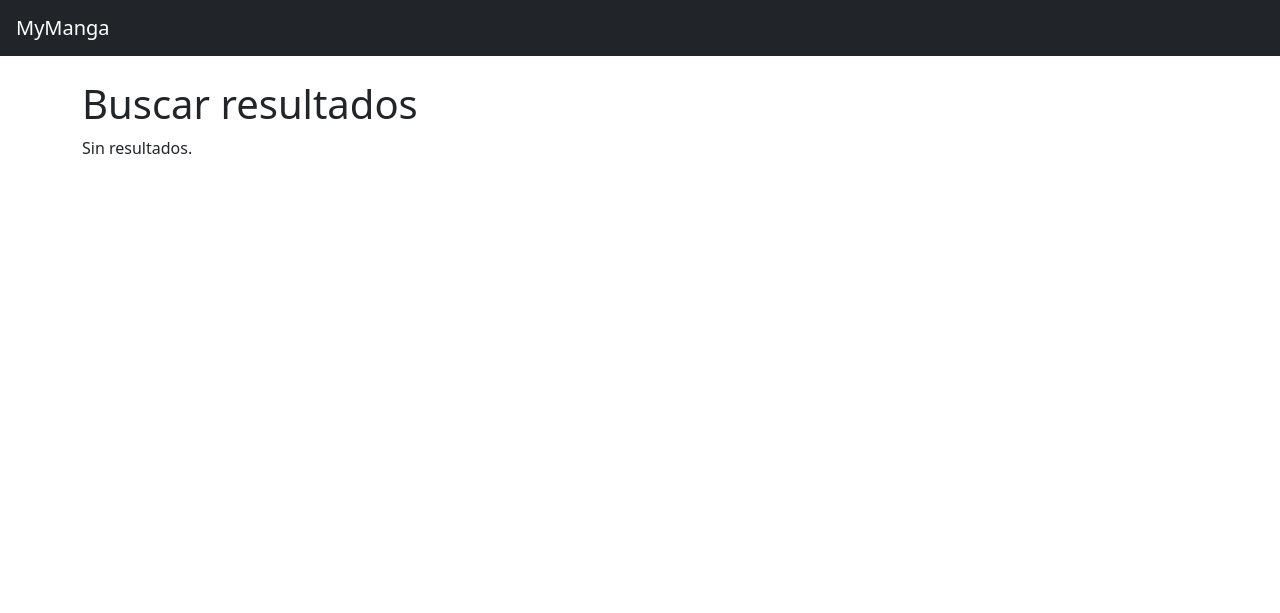
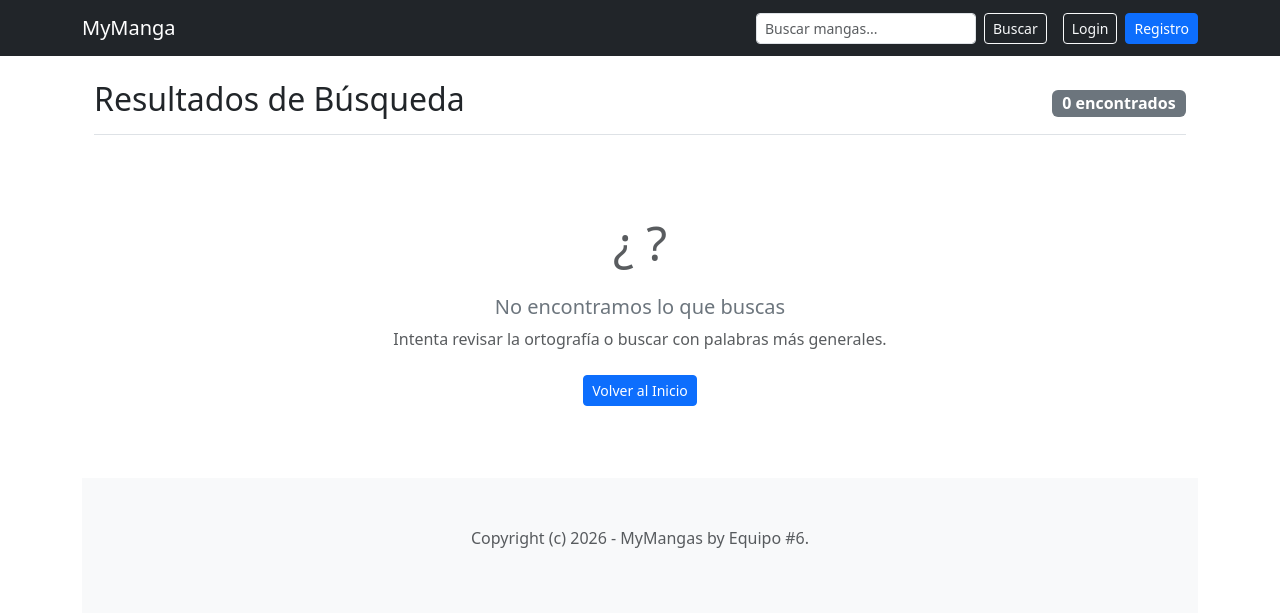
Before and after one commit to kookie-lucky-moki/MyManga, a Django app: page /search/ in a window 1280 px wide. Shown: the top 613 px of the page. Run offline with Django 5.2, Linux system fonts and the light colour scheme.

Commit message:
Citlali - Se añadio un modelo de usuarios en la pagina para que los usuario puedan crear una cuenta. Se ajustaron partes de las plantillas mejorando el lector de mangas y la presentacion de los mangas. Tambien se agrego una barra de busqueda.

```diff
--- a/mangas/templates/mangas/base.html
+++ b/mangas/templates/mangas/base.html
@@ -1,24 +1,50 @@
 <!DOCTYPE html>
-<html lang="en">
+<html lang="es">
 <head>
     <meta charset="UTF-8">
+    <title>MyManga</title>
 
-    <title>{% block title %}MyManga{% endblock %}</title>
-
-    <link href="https://cdn.jsdelivr.net/npm/bootstrap@5.3.3/dist/css/bootstrap.min.css" rel="stylesheet">
+    <!-- Bootstrap 5.3 -->
+    <link href="https://cdn.jsdelivr.net/npm/bootstrap@5.3.0/dist/css/bootstrap.min.css" rel="stylesheet">
 </head>
 <body>
 
-    <nav class="navbar navbar-dark bg-dark px-3">
-        <a class="navbar-brand" href="/">MyManga</a>
-    </nav>
+<nav class="navbar navbar-expand-lg navbar-dark bg-dark">
+  <div class="container">
+    <a class="navbar-brand" href="/">MyManga</a>
 
-    <div class="container mt-4">
+    <div class="d-flex ms-auto align-items-center gap-3">
 
-        {% block content %}
-        {% endblock %}
+      <form action="{% url 'search' %}" method="GET" class="d-flex" role="search">
+        <input class="form-control form-control-sm me-2" type="search" name="q" placeholder="Buscar mangas..." aria-label="Buscar">
+        <button class="btn btn-outline-light btn-sm" type="submit">Buscar</button>
+      </form>
+
+      <div class="d-flex align-items-center">
+        {% if user.is_authenticated %}
+          <span class="text-white me-3">¡Hola, {{ user.username }}!</span>
+          <a href="{% url 'logout' %}" class="btn btn-outline-light btn-sm">Logout</a>
+        {% else %}
+          <a href="{% url 'login' %}" class="btn btn-outline-light btn-sm me-2">Login</a>
+          <a href="{% url 'register' %}" class="btn btn-primary btn-sm">Registro</a>
+        {% endif %}
+      </div>
 
     </div>
+  </div>
+</nav>
+<div class="container mt-4">
+    {% block content %}
+
+    {% endblock %}
+
+    <footer class="py-5 text-center text-body-secondary bg-body-tertiary">
+        <p>Copyright (c) 2026 - MyMangas by Equipo #6. </p>
+    </footer>
+    <script src="https://cdn.jsdelivr.net/npm/bootstrap@5.3.8/dist/js/bootstrap.bundle.min.js" integrity="sha384-FKyoEForCGlyvwx9Hj09JcYn3nv7wiPVlz7YYwJrWVcXK/BmnVDxM+D2scQbITxI" crossorigin="anonymous"></script>
+</body>
+
+</div>
 
 </body>
 </html>
--- a/mangas/templates/mangas/manga_detail.html
+++ b/mangas/templates/mangas/manga_detail.html
@@ -16,6 +16,9 @@
     <div class="col-md-8">
 
         <h1>{{ manga.title }}</h1>
+        {% if manga.author %}
+            <p class="card-text text-muted small mb-3">Por: {{ manga.author }}</p>
+        {% endif %}
 
         <p>{{ manga.description }}</p>
 
@@ -28,7 +31,7 @@
             <li>
 
                 <a href="{% url 'read_chapter' manga.slug chapter.id %}">
-                    Capitulo {{ chapter.number }}
+                    {{ chapter.title }}
                 </a>
 
             </li>
--- a/mangas/templates/mangas/search.html
+++ b/mangas/templates/mangas/search.html
@@ -1,19 +1,64 @@
 {% extends 'mangas/base.html' %}
 
 {% block content %}
+<div class="container my-4">
 
-<h1>Buscar resultados</h1>
+    <div class="d-flex justify-content-between align-items-center mb-4 border-bottom pb-2">
+        <h1 class="h2 text-dark">Resultados de Búsqueda</h1>
+        <span class="badge bg-secondary fs-6">{{ mangas|length }} encontrados</span>
+    </div>
 
-{% for manga in mangas %}
+    <div class="row row-cols-1 row-cols-sm-2 row-cols-md-3 row-cols-lg-4 g-4">
+        {% for manga in mangas %}
+            <div class="col">
+                <div class="card h-100 shadow-sm hover-shadow transition">
 
-    <a href="{{ manga.get_absolute_url }}">
-        {{ manga.title }}
-    </a>
+                    {% if manga.cover %}
+                        <img src="{{ manga.cover.url }}" class="card-img-top">
+                    {% else %}
 
-{% empty %}
+                        <div class="bg-light text-muted d-flex align-items-center justify-content-center card-img-top" style="height: 300px;">
+                            <i class="bi bi-book fs-1">Sin Portada</i>
+                        </div>
+                    {% endif %}
 
-    <p>Sin resultados.</p>
+                    <div class="card-body">
 
-{% endfor %}
+                        <h5>{{ manga.title }}</h5>
 
+                        {% if manga.author %}
+                            <p class="card-text text-muted small mb-3">Por: {{ manga.author }}</p>
+                        {% endif %}
+
+                        <a href="{{ manga.get_absolute_url }}" class="btn btn-primary">
+                            Leer
+                        </a>
+
+                    </div>
+                </div>
+            </div>
+        {% empty %}
+
+            <div class="col-100 text-center py-5 w-100">
+                <div class="text-muted mb-3">
+
+                    <span style="font-size: 3rem;">¿ ?</span>
+                </div>
+                <h3 class="h5 text-secondary">No encontramos lo que buscas</h3>
+                <p class="text-muted">Intenta revisar la ortografía o buscar con palabras más generales.</p>
+                <a href="/" class="btn btn-primary btn-sm mt-2">Volver al Inicio</a>
+            </div>
+        {% endfor %}
+    </div>
+</div>
+
+<style>
+    .hover-shadow:hover {
+        transform: translateY(-5px);
+        box-shadow: 0 .5rem 1rem rgba(0,0,0,.15)!important;
+    }
+    .transition {
+        transition: all 0.3s ease-in-out;
+    }
+</style>
 {% endblock %}
--- a/mangas/urls.py
+++ b/mangas/urls.py
@@ -3,8 +3,10 @@ from . import views
 
 urlpatterns = [
     path('', views.home, name='home'),
+    path('register/', views.register, name='register'),
+    path('login/', views.login_view, name='login'),
+    path('logout/', views.logout_view, name='logout'),
 
-    path('login/', views.login_view, name='login'),
     path('search/', views.search, name='search'),
     path('manga/<slug:slug>/', views.manga_detail, name='manga_detail'),
     path('reader/<slug:slug>/<int:chapter_id>/', views.reader, name='read_chapter')
--- a/mangas/views.py
+++ b/mangas/views.py
@@ -1,5 +1,7 @@
-from django.shortcuts import render, get_object_or_404
-
+from django.shortcuts import render, redirect, get_object_or_404
+from django.contrib.auth import login, authenticate, logout
+from django.contrib.auth.decorators import login_required
+from .forms import RegisterForm
 from .models import Manga, Chapter
 
 def home(request):
@@ -10,8 +12,36 @@ def home(request):
     })
 
 
+def register(request):
+    if request.method == 'POST':
+        form = RegisterForm(request.POST)
+        if form.is_valid():
+            user = form.save()
+            login(request, user)
+            return redirect('home')
+    else:
+        form = RegisterForm()
+
+    return render(request, 'mangas/register.html', {'form': form})
+
+
 def login_view(request):
+    if request.method == 'POST':
+        username = request.POST.get('username')
+        password = request.POST.get('password')
+
+        user = authenticate(request, username=username, password=password)
+
+        if user:
+            login(request, user)
+            return redirect('home')
+
     return render(request, 'mangas/login.html')
+
+
+def logout_view(request):
+    logout(request)
+    return redirect('home')
 
 
 def search(request):
```
Also changed, not shown: mangas/admin.py (+13 -1 lines), mangas/forms.py (added, +11 -0 lines), mangas/models.py (+26 -0 lines), mangas/templates/mangas/home.html (+21 -10 lines), mangas/templates/mangas/login.html (+5 -9 lines), mangas/templates/mangas/reader.html (+30 -14 lines), mangas/templates/mangas/register.html (added, +14 -0 lines), db.sqlite3, mangas/migrations/0003_user.py (added).
